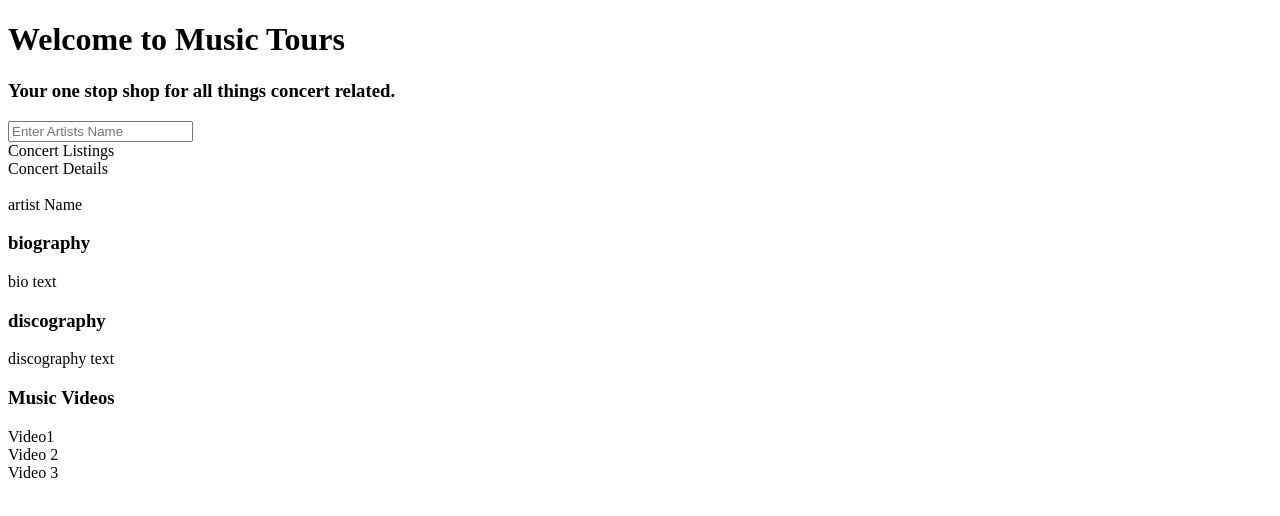
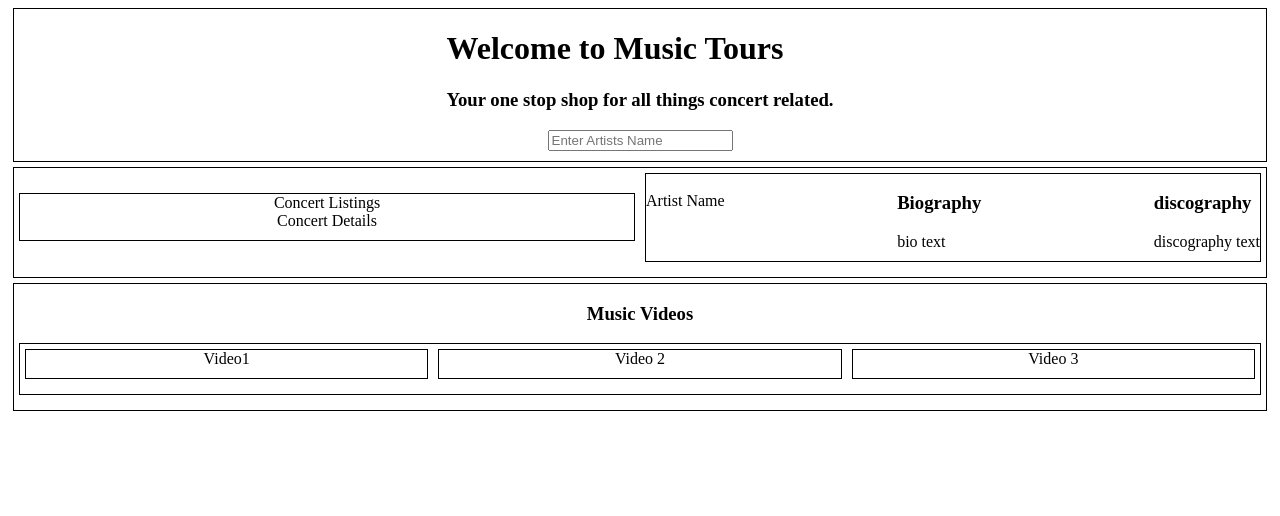
Before and after one commit to tahir-arslan/Artist_Music_Tour, a plain HTML site: page index.html in a window 1280 px wide. Drawn offline with Linux system fonts and the light colour scheme.

Commit message:
adding initial css

```diff
--- a/assets/css/style.css
+++ b/assets/css/style.css
@@ -0,0 +1,62 @@
+header{
+    display: flex;
+    flex-direction: column;
+    justify-content: center;
+    align-items: center;
+    border: 1px solid black;
+    margin: 5px;
+    padding-bottom: 10px;
+}
+
+main{
+    display: flex;
+    justify-content: space-between;
+    align-items: center;
+    border: 1px solid black;
+    margin: 5px;
+    padding-bottom: 10px;
+}
+#concert{
+    display: flex-row;
+    width: 50%;
+    text-align: center;
+    border: 1px solid black;
+    margin: 5px;
+    padding-bottom: 10px;
+}
+
+#artist-bio{
+    width: 50%;
+    display: flex;
+    flex-direction: row;
+    justify-content: space-between;
+    flex-grow: 1;
+    border: 1px solid black;
+    margin: 5px;
+    padding-bottom: 10px;
+}
+
+footer{
+    display: flex-row;
+    justify-content: space-between;
+    text-align: center;
+    border: 1px solid black;
+    margin: 5px;
+    padding-bottom: 10px;
+}
+.video-container{
+    margin: 10px;
+    text-align: center;
+    display: flex;
+    justify-content: space-between;
+    border: 1px solid black;
+    margin: 5px;
+    padding-bottom: 10px;
+}
+
+.video-item{
+    width: 100%;
+    border: 1px solid black;
+    margin: 5px;
+    padding-bottom: 10px;
+}
--- a/index.html
+++ b/index.html
@@ -32,11 +32,11 @@
             <div id="artist-header">
                 <img>
                 <div id="artist-name">
-                    artist Name
+                    Artist Name
                 </div>
             </div>
             <div id="biography">
-                <h3>biography</h3>
+                <h3>Biography</h3>
                 <div id="biography-content">bio text</div>
             </div>
             <div id="discography">
@@ -46,7 +46,7 @@
         </div>
     </main>
     <footer>
-      <h3 class="footer-title">Music Videos</h3>
+      <h3 class="video-header">Music Videos</h3>
       <div class="video-container">
         <div class="video-item">Video1</div>
         <div class="video-item">Video 2</div>
```
